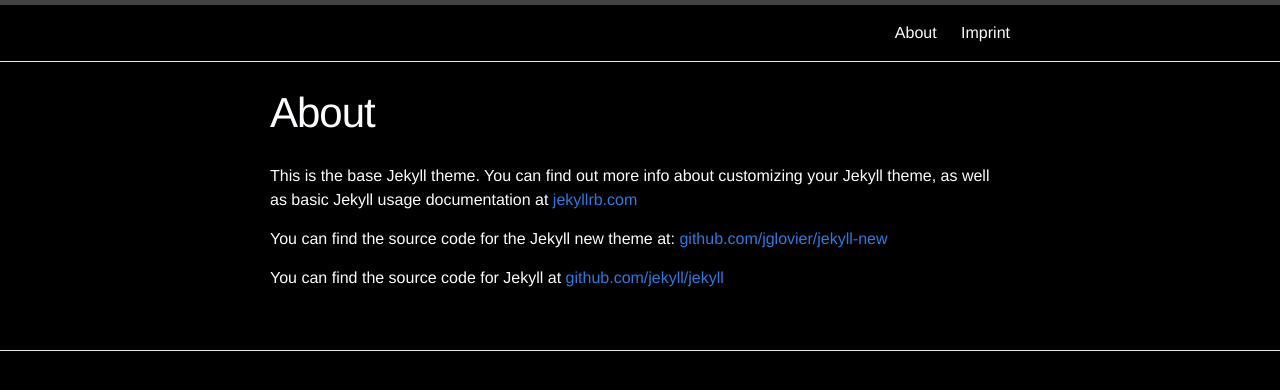
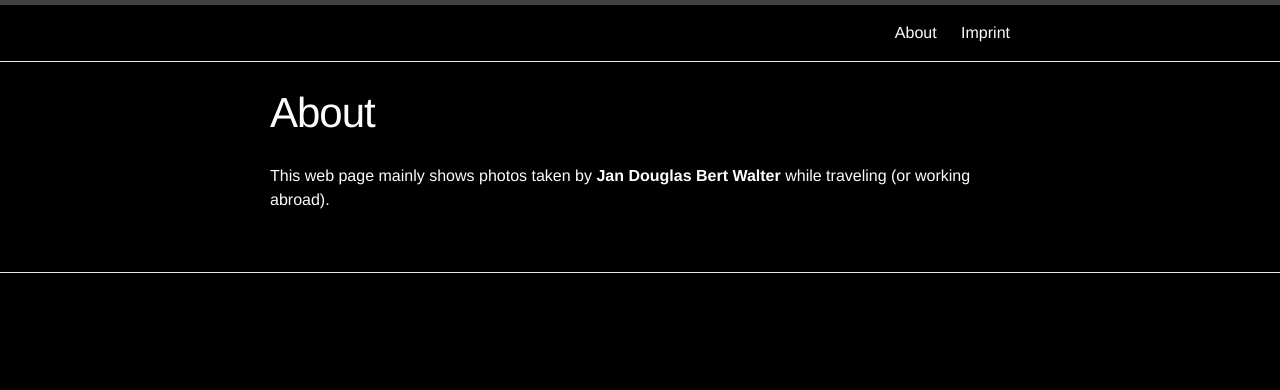
Before and after one commit to wahn/wahnsite_org, a Jekyll site: the page built from about.md, in a window 1280 px wide. Shown: the top 390 px of the page. Built offline with Jekyll 4.4.1, drawn with Linux system fonts in a browser that asks for light colours; Markdown is read by kramdown in place of the engine named in the settings.

Commit message:
Short text replacing the about page (from the 'jekyll new wahnsite_org' command).

```diff
--- a/about.md
+++ b/about.md
@@ -4,8 +4,5 @@ title: About
 permalink: /about/
 ---
 
-This is the base Jekyll theme. You can find out more info about customizing your Jekyll theme, as well as basic Jekyll usage documentation at [jekyllrb.com](http://jekyllrb.com/)
-
-You can find the source code for the Jekyll new theme at: [github.com/jglovier/jekyll-new](https://github.com/jglovier/jekyll-new)
-
-You can find the source code for Jekyll at [github.com/jekyll/jekyll](https://github.com/jekyll/jekyll)
+This web page mainly shows photos taken by __Jan Douglas Bert Walter__
+while traveling (or working abroad).
```
